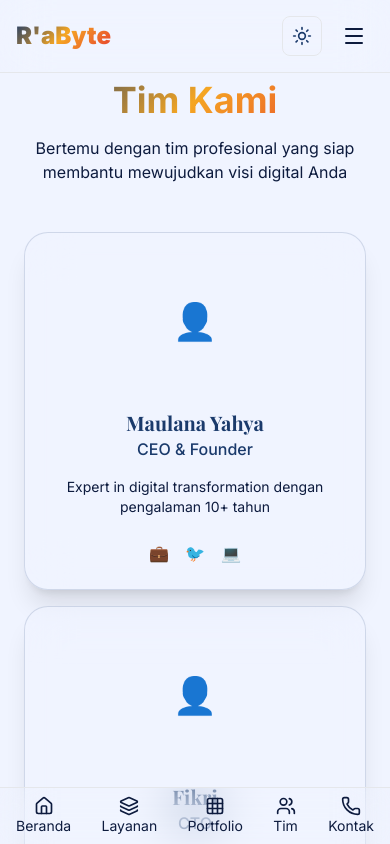
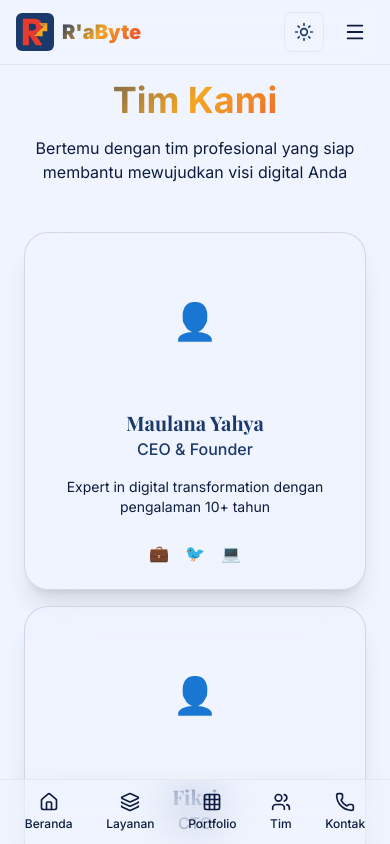
Before and after one commit to BangYahya01/EraByte, a Next.js app: page /tim in a window 390 px wide. Shown: the top 844 px of the page. Built offline with nearby package versions, Linux system fonts and the light colour scheme.

Commit message:
Update Navbar with EraByte logo and brand colors

```diff
--- a/src/components/Navbar.tsx
+++ b/src/components/Navbar.tsx
@@ -5,9 +5,24 @@ import Link from "next/link";
 import { ModeToggle } from "./ModeToggle";
 import { Menu, X, Home, Layers, Grid, Users, Phone } from "lucide-react";
 
+// Logo SVG inline - R dengan panah, warna brand EraByte
+function EraByteLogoIcon({ size = 36 }: { size?: number }) {
+  return (
+    <svg width={size} height={size} viewBox="0 0 100 100" fill="none" xmlns="http://www.w3.org/2000/svg">
+      <rect width="100" height="100" rx="16" fill="#1a3a6b"/>
+      {/* Huruf R */}
+      <path d="M18 15 L18 85 L34 85 L34 57 L52 85 L70 85 L50 55 C62 52 68 44 68 33 C68 20 58 15 44 15 Z M34 28 L44 28 C50 28 53 31 53 37 C53 43 50 46 44 46 L34 46 Z" fill="#e63c2f"/>
+      {/* Panah kuning */}
+      <path d="M48 60 L82 26 L82 48 L70 48 L70 62 Z" fill="#f5a623"/>
+      <path d="M60 26 L82 26 L82 48 Z" fill="#f5a623" opacity="0.8"/>
+    </svg>
+  );
+}
+
 export function Navbar() {
   const [isOpen, setIsOpen] = useState(false);
   const [isMobile, setIsMobile] = useState(false);
+  const [scrolled, setScrolled] = useState(false);
 
   const toggleMenu = () => setIsOpen(!isOpen);
 
@@ -18,25 +33,44 @@ export function Navbar() {
     return () => window.removeEventListener("resize", update);
   }, []);
 
+  useEffect(() => {
+    const onScroll = () => setScrolled(window.scrollY > 20);
+    window.addEventListener("scroll", onScroll);
+    return () => window.removeEventListener("scroll", onScroll);
+  }, []);
+
   return (
     <>
-      <nav className="fixed top-0 w-full z-50 bg-secondary/70 backdrop-blur-xl border-b border-primary/20">
-        <div className="container mx-auto px-4 md:px-6 py-4 md:py-5 flex justify-between items-center">
-          <Link href="/" className="text-2xl md:text-3xl font-black gradient-text flex-shrink-0">
-            R&apos;aByte
+      <nav className={`fixed top-0 w-full z-50 transition-all duration-300 ${
+        scrolled
+          ? "bg-background/95 backdrop-blur-xl shadow-lg border-b border-primary/10"
+          : "bg-background/80 backdrop-blur-md border-b border-primary/5"
+      }`}>
+        <div className="container mx-auto px-4 md:px-6 py-3 md:py-4 flex justify-between items-center">
+          {/* Logo */}
+          <Link href="/" className="flex items-center gap-2 flex-shrink-0">
+            <EraByteLogoIcon size={38} />
+            <div className="flex flex-col leading-tight">
+              <span className="text-xl font-black gradient-text">R&apos;aByte</span>
+              <span className="text-[10px] text-muted font-medium tracking-widest uppercase hidden sm:block">EraByte Solution</span>
+            </div>
           </Link>
 
           {/* Desktop Navigation */}
-        <div className="hidden lg:flex gap-4 xl:gap-10 text-sm md:text-base xl:text-lg">
-          <Link href="/" className="hover:text-primary transition whitespace-nowrap">Beranda</Link>
-          <Link href="/layanan" className="hover:text-primary transition whitespace-nowrap">Layanan</Link>
-          <Link href="/portfolio" className="hover:text-primary transition whitespace-nowrap">Portfolio</Link>
-          <Link href="/tim" className="hover:text-primary transition whitespace-nowrap">Tim</Link>
-          <Link href="/teknologi" className="hover:text-primary transition whitespace-nowrap">Teknologi</Link>
-          <Link href="/kontak" className="hover:text-primary transition whitespace-nowrap">Kontak</Link>
+          <div className="hidden lg:flex gap-6 xl:gap-10 text-sm xl:text-base">
+            {["Beranda", "Layanan", "Portfolio", "Tim", "Teknologi", "Kontak"].map((item) => (
+              <Link
+                key={item}
+                href={item === "Beranda" ? "/" : `/${item.toLowerCase()}`}
+                className="relative font-medium text-foreground/70 hover:text-primary transition-colors duration-200 group"
+              >
+                {item}
+                <span className="absolute -bottom-1 left-0 w-0 h-0.5 bg-accent group-hover:w-full transition-all duration-200 rounded-full" />
+              </Link>
+            ))}
           </div>
 
-        {/* Mobile Menu Button & Theme Toggle */}
+          {/* Right side */}
           <div className="flex items-center gap-3">
             <ModeToggle />
             <button
@@ -44,50 +78,50 @@ export function Navbar() {
               className="lg:hidden p-2 hover:bg-primary/10 rounded-lg transition"
               aria-label="Toggle menu"
             >
-            {isOpen ? <X size={24} /> : <Menu size={24} />}
+              {isOpen ? <X size={22} /> : <Menu size={22} />}
             </button>
           </div>
         </div>
       </nav>
 
-      {/* Mobile Navigation */}
+      {/* Mobile Dropdown */}
       {isOpen && (
-        <div className="lg:hidden bg-secondary/95 backdrop-blur-xl border-b border-primary/20">
-          <div className="container mx-auto px-4 py-4 flex flex-col gap-3">
-            <Link href="/" className="py-2 px-4 hover:bg-primary/10 rounded transition" onClick={() => setIsOpen(false)}>Beranda</Link>
-            <Link href="/layanan" className="py-2 px-4 hover:bg-primary/10 rounded transition" onClick={() => setIsOpen(false)}>Layanan</Link>
-            <Link href="/portfolio" className="py-2 px-4 hover:bg-primary/10 rounded transition" onClick={() => setIsOpen(false)}>Portfolio</Link>
-            <Link href="/tim" className="py-2 px-4 hover:bg-primary/10 rounded transition" onClick={() => setIsOpen(false)}>Tim</Link>
-            <Link href="/teknologi" className="py-2 px-4 hover:bg-primary/10 rounded transition" onClick={() => setIsOpen(false)}>Teknologi</Link>
-            <Link href="/kontak" className="py-2 px-4 hover:bg-primary/10 rounded transition" onClick={() => setIsOpen(false)}>Kontak</Link>
+        <div className="lg:hidden fixed top-[64px] left-0 right-0 z-40 bg-background/98 backdrop-blur-xl border-b border-primary/10 shadow-xl">
+          <div className="container mx-auto px-4 py-4 flex flex-col gap-1">
+            {["Beranda", "Layanan", "Portfolio", "Tim", "Teknologi", "Kontak"].map((item) => (
+              <Link
+                key={item}
+                href={item === "Beranda" ? "/" : `/${item.toLowerCase()}`}
+                className="py-3 px-4 hover:bg-primary/5 rounded-xl transition font-medium text-foreground/80 hover:text-primary border border-transparent hover:border-primary/10"
+                onClick={() => setIsOpen(false)}
+              >
+                {item}
+              </Link>
+            ))}
           </div>
         </div>
       )}
 
-      {/* Mobile Bottom Nav (for Chrome mobile & small screens) */}
+      {/* Mobile Bottom Nav */}
       {isMobile && (
-        <div className="fixed bottom-0 left-0 right-0 z-50 lg:hidden bg-secondary/95 backdrop-blur-xl border-t border-primary/20">
-          <div className="container mx-auto px-4 py-2 flex justify-between items-center">
-            <Link href="/" className="flex flex-col items-center text-sm text-foreground hover:text-primary">
-              <Home className="w-5 h-5" />
-              <span>Beranda</span>
+        <div className="fixed bottom-0 left-0 right-0 z-50 lg:hidden bg-background/98 backdrop-blur-xl border-t border-primary/10 shadow-2xl">
+          <div className="container mx-auto px-2 py-2 flex justify-around items-center">
+            {[
+              { href: "/", label: "Beranda", Icon: Home },
+              { href: "/layanan", label: "Layanan", Icon: Layers },
+              { href: "/portfolio", label: "Portfolio", Icon: Grid },
+              { href: "/tim", label: "Tim", Icon: Users },
+              { href: "/kontak", label: "Kontak", Icon: Phone },
+            ].map(({ href, label, Icon }) => (
+              <Link
+                key={label}
+                href={href}
+                className="flex flex-col items-center gap-1 py-1 px-3 text-xs font-medium text-foreground/60 hover:text-primary transition-colors"
+              >
+                <Icon className="w-5 h-5" />
+                <span>{label}</span>
               </Link>
-            <Link href="/layanan" className="flex flex-col items-center text-sm text-foreground hover:text-primary">
-              <Layers className="w-5 h-5" />
-              <span>Layanan</span>
-            </Link>
-            <Link href="/portfolio" className="flex flex-col items-center text-sm text-foreground hover:text-primary">
-              <Grid className="w-5 h-5" />
-              <span>Portfolio</span>
-            </Link>
-            <Link href="/tim" className="flex flex-col items-center text-sm text-foreground hover:text-primary">
-              <Users className="w-5 h-5" />
-              <span>Tim</span>
-            </Link>
-            <Link href="/kontak" className="flex flex-col items-center text-sm text-foreground hover:text-primary">
-              <Phone className="w-5 h-5" />
-              <span>Kontak</span>
-            </Link>
+            ))}
           </div>
         </div>
       )}
```
Lines whose indentation alone changed are shown as unchanged.
